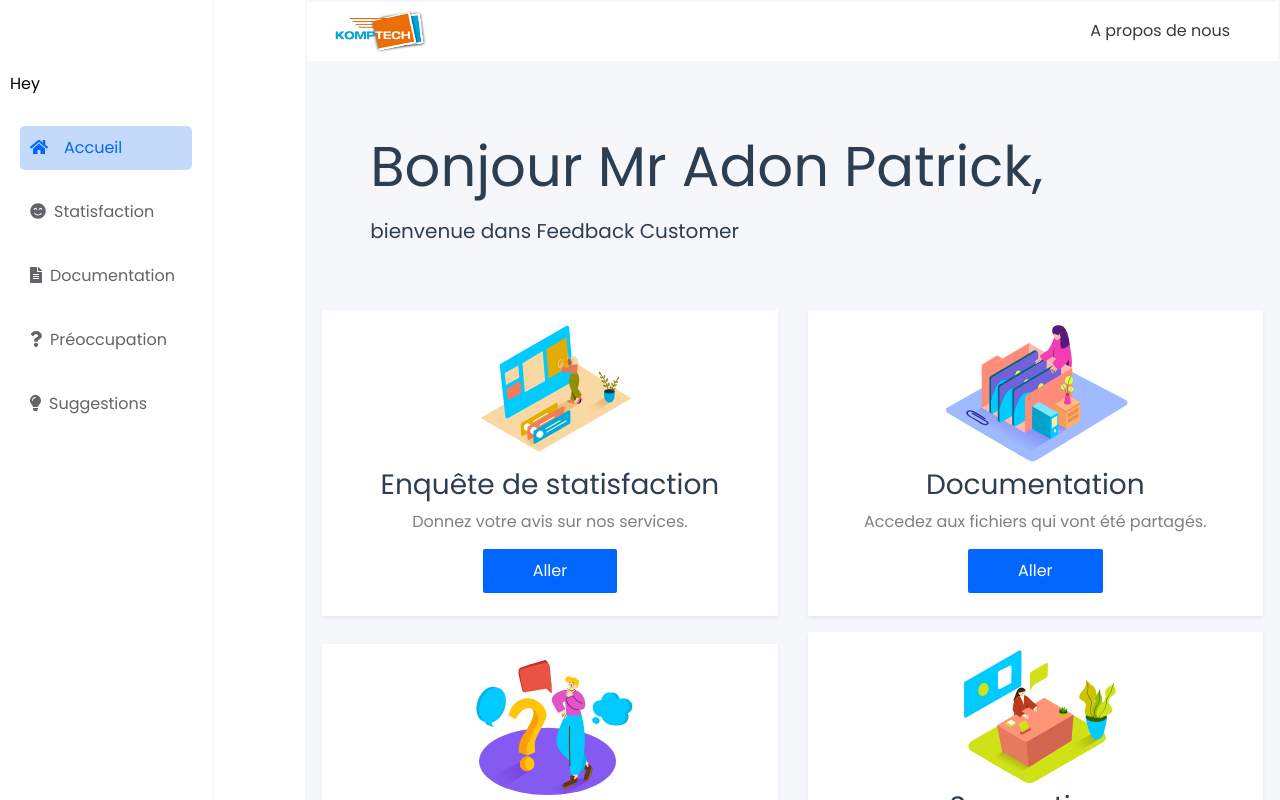
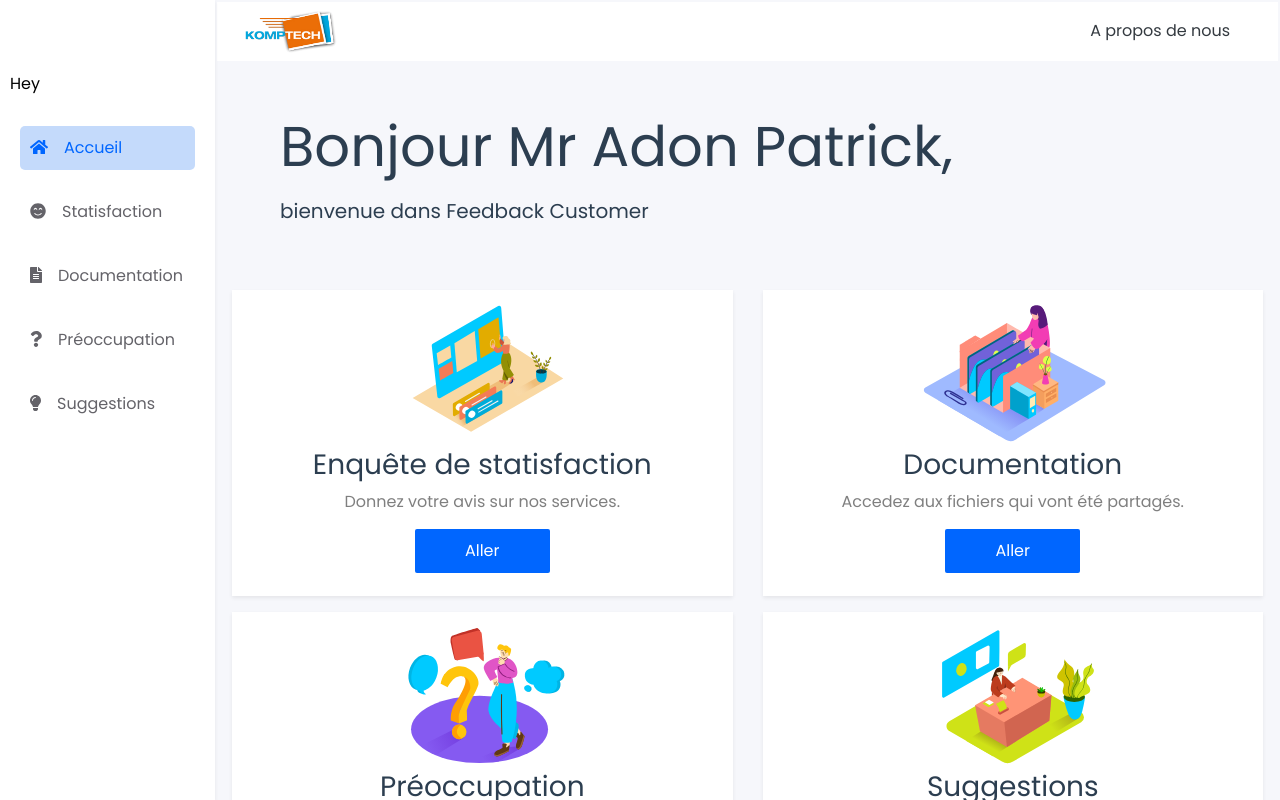
Before and after one commit to chrisaka99/fcustomer, a Vue app in the folder client/: page /user in a window 1280 px wide. Shown: the top 800 px of the page. Built offline with nearby package versions, Linux system fonts and the light colour scheme.

Commit message:
fix calc typo

```diff
--- a/client/package.json
+++ b/client/package.json
@@ -8,6 +8,9 @@
     "lint": "vue-cli-service lint"
   },
   "dependencies": {
+    "@fortawesome/fontawesome-svg-core": "^1.2.30",
+    "@fortawesome/free-solid-svg-icons": "^5.14.0",
+    "@fortawesome/vue-fontawesome": "^0.1.10",
     "bootstrap": "^4.5.0",
     "core-js": "^3.6.5",
     "jquery": "^3.5.1",
--- a/client/src/views/UserPage.vue
+++ b/client/src/views/UserPage.vue
@@ -17,7 +17,7 @@
           <li>
             <a href="#"
               ><font-awesome-icon :icon="['fas', 'smile-beam']" /><span
-                class="ml-2"
+                class="ml-3"
                 >Statisfaction</span
               ></a
             >
@@ -25,7 +25,7 @@
           <li>
             <a href="#pageSubmenu" data-toggle="collapse" aria-expanded="false"
               ><font-awesome-icon :icon="['fas', 'file-alt']" /><span
-                class="ml-2"
+                class="ml-3"
                 >Documentation</span
               ></a
             >
@@ -33,7 +33,7 @@
           <li>
             <a href="#"
               ><font-awesome-icon :icon="['fas', 'question']" /><span
-                class="ml-2"
+                class="ml-3"
                 >Préoccupation</span
               ></a
             >
@@ -41,7 +41,7 @@
           <li>
             <a href="#"
               ><font-awesome-icon :icon="['fas', 'lightbulb']" /><span
-                class="ml-2"
+                class="ml-3"
                 >Suggestions</span
               ></a
             >
@@ -52,7 +52,7 @@
       //* CONTENT
       <div id="content">
         <TheNavbar />
-        <div class="container-fluid mt-4">
+        <div class="container-fluid ">
           <div class="row">
             <div class="col ml-5 my-5">
               <p class="display-4">
@@ -62,7 +62,7 @@
             </div>
           </div>
           <div class="row align-self-center align-items-center">
-            <div class="col-6 compo">
+            <div class="col-6">
               <div class="text-center shadow-sm p-2 bg-white">
                 <img
                   class="img-fluid"
@@ -76,7 +76,7 @@
                 <div><button class="boutton">Aller</button></div>
               </div>
             </div>
-            <div class="col-6 compo">
+            <div class="col-6">
               <div class="text-center shadow-sm p-2 bg-white">
                 <img
                   class="img-fluid"
@@ -93,7 +93,7 @@
           </div>
 
           <div class="row align-self-center align-items-center my-3">
-            <div class="col-6 compo">
+            <div class="col-6">
               <div class="text-center shadow-sm p-2 bg-white">
                 <img
                   class="img-fluid"
@@ -107,7 +107,7 @@
                 <div><button class="boutton">Aller</button></div>
               </div>
             </div>
-            <div class="col-6 compo">
+            <div class="col-6">
               <div class="text-center shadow-sm p-2 bg-white">
                 <img
                   class="img-fluid"
@@ -199,13 +199,6 @@ a:focus {
   border: none;
 }
 
-.line {
-  width: 100%;
-  height: 1px;
-  border-bottom: 1px dashed #ddd;
-  margin: 40px 0;
-}
-
 /* ---------------------------------------------------
     SIDEBAR STYLE
 ----------------------------------------------------- */
@@ -216,7 +209,7 @@ a:focus {
 }
 
 #sidebar {
-  width: 212px;
+  width: 215px;
   position: fixed;
   top: 0;
   left: 0;
@@ -312,7 +305,8 @@ a.article:hover {
 ----------------------------------------------------- */
 
 #content {
-  width: calc(100% -212px);
+  width: calc(100% - 215px) !important;
+  margin-left: 0;
   padding: 2px;
   min-height: 100vh;
   transition: all 0.3s;
```
Also changed, not shown: 1 other file (tests, documents, lock files or other folders).
